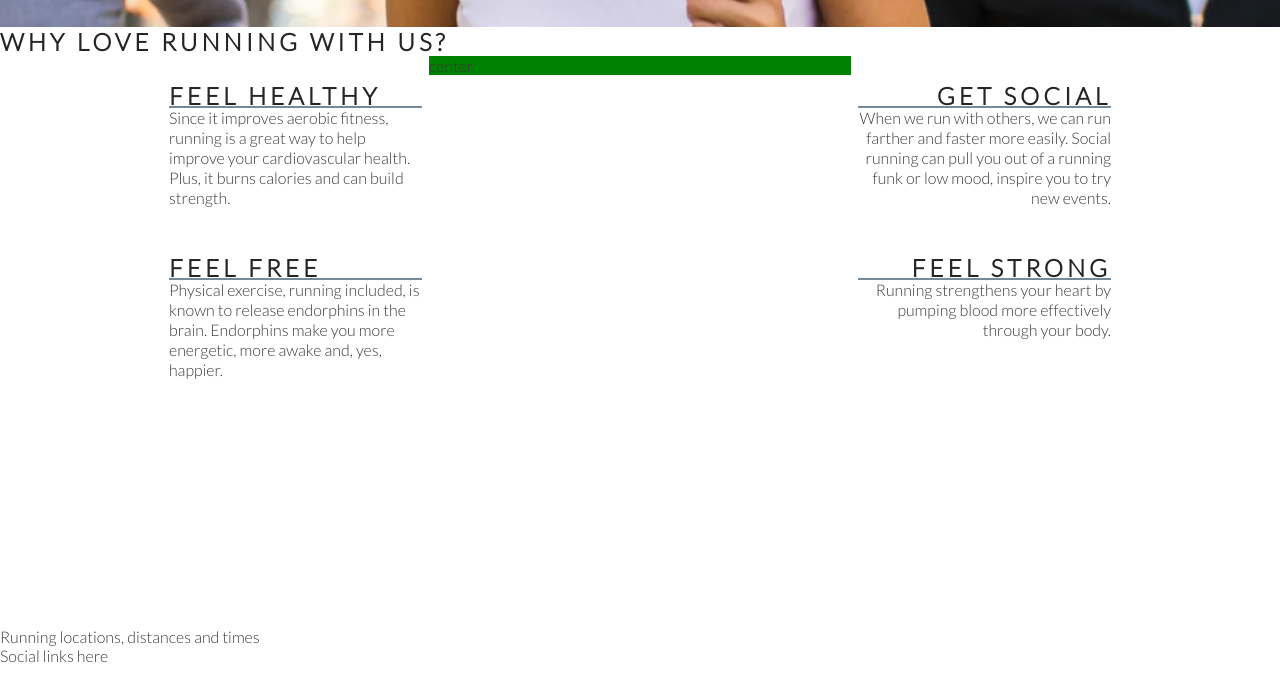
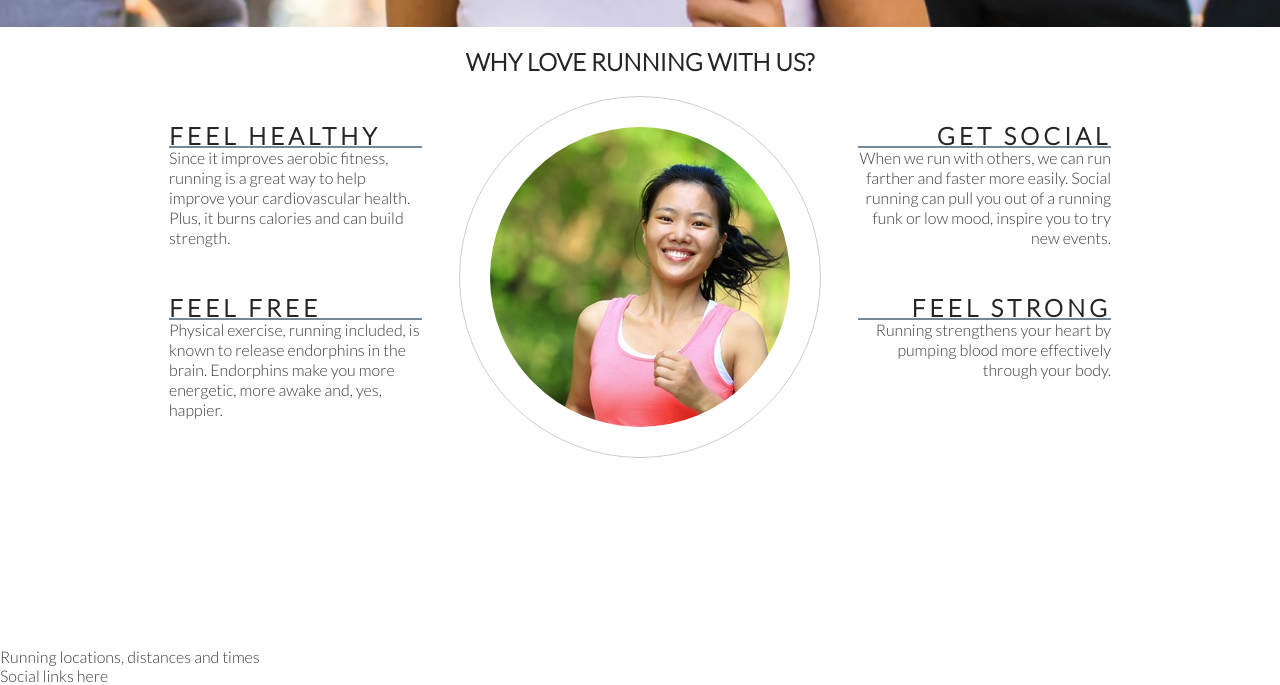
Before and after one commit to ru22-14/love-running, a plain HTML site: page index.html in a window 1280 px wide. Shown: the part 648-1333 px from the top of the page. Drawn offline with Linux system fonts and the light colour scheme.

Commit message:
add ethos center image and style into a circle

```diff
--- a/assets/css/style.css
+++ b/assets/css/style.css
@@ -13,10 +13,11 @@ body {
 }
 /* headings and logo */
 h1, h2 {
-    font-family: lato, sanserif;
+    font-family: Lato, sanserif;
     text-transform: uppercase;
     letter-spacing:  4px;
     color: #252525;
+    font-weight: bold;
 }
 
 #logo {
@@ -133,7 +134,7 @@ hr {
 #center-about {
     width: 33%;
     margin: 0 auto;
-    background-color: green;
+
 
 }
 
@@ -158,3 +159,24 @@ hr {
 .right-about-heading p {
     text-align: right;
 }
+.welcome {
+    text-align: center;
+    margin: 20px 0;
+    font-size: 150%;
+    letter-spacing: normal;
+}
+#circle-container {
+    width: 300px;
+    height: 300px;
+    padding: 30px;
+    border-style: solid;
+    border-color: #ccc;
+    border-width: 1px;
+    border-radius: 50%;
+    margin: 0 auto;
+}
+#circle-cover-bg {
+    background: url(../images/ethos-center-image.jpg);
+    height: 100%;
+    border-radius: 50%;
+}
--- a/index.html
+++ b/index.html
@@ -38,7 +38,7 @@
         </div>
     </section>
     <section id="club-ethos">
-        <h1>Why Love Running with Us?</h1>
+        <h2 class="welcome">Why Love Running with Us?</h2>
         <div id="left-about">
             <div class="left-about-heading">
                 <h2>Feel Healthy</h2>
@@ -64,7 +64,12 @@
         </div>
 
         </div>
-        <div id="center-about">center</div>
+        <div id="center-about">
+            <div id="circle-container">
+                <div id="circle-cover-bg"></div>
+            </div>
+
+        </div>
 
     </section>
     <section>Running locations, distances and times</section>
```
Also changed, not shown: assets/images/ethos-center-image.jpg (added).
